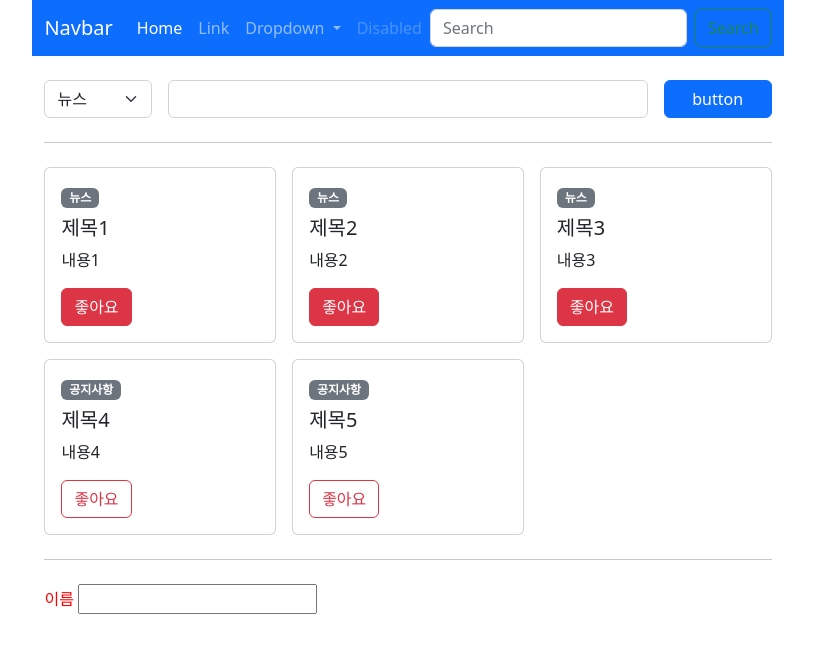
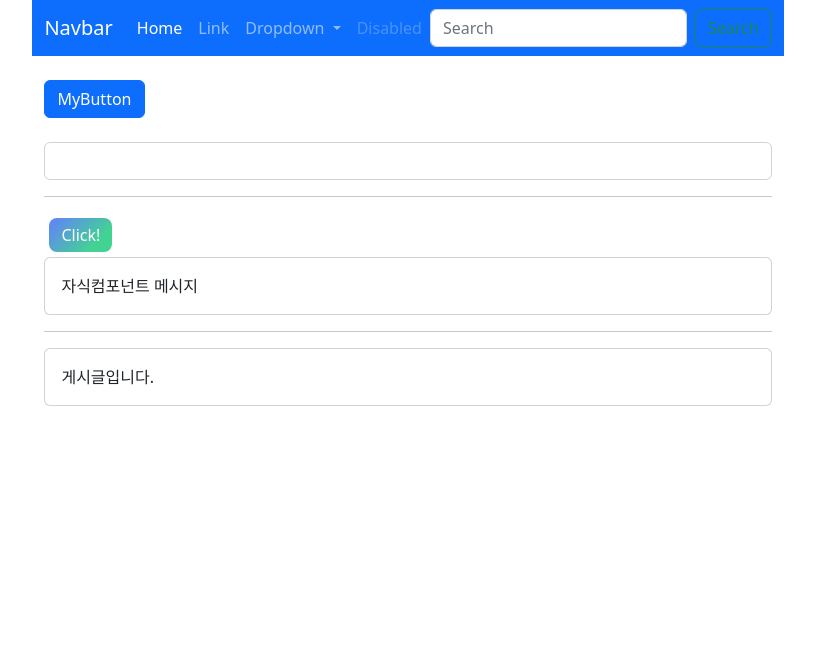
Before and after one commit to navskh/Vue3_Start, a Vue app in the folder learn-vue3/: page / in a window 1280 px wide. Shown: the top 646 px of the page, without its empty margins (232-1047 px from the left). Built offline with nearby package versions, Linux system fonts and the light colour scheme.

Commit message:
2022-08-22 update

```diff
--- a/learn-vue3/src/components/AppCard.vue
+++ b/learn-vue3/src/components/AppCard.vue
@@ -1,57 +1,27 @@
 <template>
 	<div>
 		<div class="card">
+			<div v-if="$slots.header" class="card-header">
+				<slot name="header"></slot>
+			</div>
 			<div class="card-body">
-				<!-- type : nes, notice -->
-				<span class="badge bg-secondary">{{ typeName }}</span>
-				<h5 class="card-title mt-2">{{ title }}</h5>
-				<p class="card-text">
-					{{ contents }}
-				</p>
-				<a href="#" :class="isLikeClass" @click="toggleLike">좋아요</a>
+				<slot :child-message="childMessage" hello-message="안녕하세요"
+					>#body</slot
+				>
+			</div>
+			<div v-if="$slots.header" class="card-footer text-muted">
+				<slot name="footer"></slot>
 			</div>
 		</div>
 	</div>
 </template>
 
 <script>
-import { computed } from 'vue';
+import { ref } from 'vue';
 export default {
-	props: {
-		type: {
-			type: String,
-			default: 'news',
-			validator: value => {
-				return ['news', 'notice'].includes(value);
-			},
-		},
-		title: {
-			type: String,
-			required: true,
-		},
-		contents: {
-			type: String,
-			// required: true,
-		},
-		isLike: {
-			type: Boolean,
-			default: false,
-		},
-	},
-	emits: ['toggleLike'],
-	setup(props, context) {
-		const isLikeClass = computed(() =>
-			props.isLike ? 'btn btn-danger' : 'btn btn-outline-danger',
-		);
-
-		const typeName = computed(() =>
-			props.type === 'news' ? '뉴스' : '공지사항',
-		);
-
-		const toggleLike = () => {
-			context.emit('toggleLike');
-		};
-		return { isLikeClass, typeName, toggleLike };
+	setup() {
+		const childMessage = ref('자식컴포넌트 메시지');
+		return { childMessage };
 	},
 };
 </script>
--- /dev/null
+++ b/learn-vue3/src/components/FancyButton.vue
@@ -0,0 +1,25 @@
+<template>
+	<button class="fancy-btn">
+		<slot></slot>
+	</button>
+</template>
+
+<script>
+export default {
+	setup() {
+		return {};
+	},
+};
+</script>
+
+<style>
+.fancy-btn {
+	color: #fff;
+	background: linear-gradient(315deg, #42d392 25%, #647eff);
+	border: none;
+	padding: 5px 12px;
+	margin: 5px;
+	border-radius: 8px;
+	cursor: pointer;
+}
+</style>
--- a/learn-vue3/src/components/LabelInput.vue
+++ b/learn-vue3/src/components/LabelInput.vue
@@ -1,12 +1,6 @@
 <template>
-	<div>
-		<label
-			>{{ label }}
-			<input v-model="value" type="text" />
-			<!-- v-model="modelValue"
-				@input="event => $emit('update:modelValue', event.target.value)" -->
-		</label>
-	</div>
+	<label class="form-label">{{ label }} </label>
+	<input v-model="value" type="text" class="form-control" />
 </template>
 
 <script>
--- a/learn-vue3/src/components/MyButton.vue
+++ b/learn-vue3/src/components/MyButton.vue
@@ -1,5 +1,7 @@
 <template>
-	<div></div>
+	<div>
+		<button type="button" class="btn btn-primary">MyButton</button>
+	</div>
 </template>
 
 <script>
--- /dev/null
+++ b/learn-vue3/src/components/PostItem.vue
@@ -0,0 +1,59 @@
+<template>
+	<div>
+		<div class="card">
+			<div class="card-body">
+				<!-- type : nes, notice -->
+				<span class="badge bg-secondary">{{ typeName }}</span>
+				<h5 class="card-title mt-2">{{ title }}</h5>
+				<p class="card-text">
+					{{ contents }}
+				</p>
+				<a href="#" :class="isLikeClass" @click="toggleLike">좋아요</a>
+			</div>
+		</div>
+	</div>
+</template>
+
+<script>
+import { computed } from 'vue';
+export default {
+	props: {
+		type: {
+			type: String,
+			default: 'news',
+			validator: value => {
+				return ['news', 'notice'].includes(value);
+			},
+		},
+		title: {
+			type: String,
+			required: true,
+		},
+		contents: {
+			type: String,
+			// required: true,
+		},
+		isLike: {
+			type: Boolean,
+			default: false,
+		},
+	},
+	emits: ['toggleLike'],
+	setup(props, context) {
+		const isLikeClass = computed(() =>
+			props.isLike ? 'btn btn-danger' : 'btn btn-outline-danger',
+		);
+
+		const typeName = computed(() =>
+			props.type === 'news' ? '뉴스' : '공지사항',
+		);
+
+		const toggleLike = () => {
+			context.emit('toggleLike');
+		};
+		return { isLikeClass, typeName, toggleLike };
+	},
+};
+</script>
+
+<style lang="scss" scoped></style>
--- a/learn-vue3/src/components/theView.vue
+++ b/learn-vue3/src/components/theView.vue
@@ -2,29 +2,19 @@
 	<div>
 		<main>
 			<div class="container py-4">
-				<PostCreate @create-post="createPost"></PostCreate>
-				<hr class="my-4" />
-				<div class="row g-3">
-					<div v-for="post in posts" :key="post.id" class="col col-4">
-						<AppCard
-							:title="post.title"
-							:contents="post.contents"
-							:type="post.type"
-							:isLike="post.isLike"
-							@toggle-like="post.isLike = !post.isLike"
-						></AppCard>
-					</div>
-				</div>
+				<MyButton @click="sayHello"></MyButton>
+				<LabelInput></LabelInput>
 
-				<hr class="my-4" />
-				<LabelInputVue
-					v-model="username"
-					label="이름"
-					class="nonclass"
-					style="color: red"
-					id="id"
-					data-id="data"
-				></LabelInputVue>
+				<hr />
+				<FancyButton>Click!</FancyButton>
+				<AppCardVue>
+					<!-- <template #[slotArgs]> 제목입니다. </template> -->
+					<template #default="{ childMessage }">
+						{{ childMessage }}
+					</template>
+				</AppCardVue>
+				<hr />
+				<AppCardVue>게시글입니다.</AppCardVue>
 			</div>
 		</main>
 	</div>
@@ -32,57 +22,26 @@
 
 <script>
 import { reactive, ref } from 'vue';
-import AppCard from '../components/AppCard.vue';
-import PostCreate from '../components/PostCreate.vue';
-import LabelInputVue from './LabelInput.vue';
-import LabelTitle from './LabelTitle.vue';
-import UsernameVue from './UserName.vue';
+import MyButton from './MyButton.vue';
+import LabelInput from './LabelInput.vue';
+import FancyButton from './FancyButton.vue';
+import PostItem from './PostItem.vue';
+import AppCardVue from './AppCard.vue';
 
 export default {
 	components: {
-		AppCard,
-		PostCreate,
-		LabelInputVue,
-		LabelTitle,
-		UsernameVue,
+		MyButton,
+		LabelInput,
+		FancyButton,
+		AppCardVue,
 	},
 	setup() {
-		const post = reactive({
-			title: '제목2',
-			contents: '내용2',
-		});
-
-		const posts = reactive([
-			{ id: 1, title: '제목1', contents: '내용1', isLike: true, type: 'news' },
-			{ id: 2, title: '제목2', contents: '내용2', isLike: true, type: 'news' },
-			{ id: 3, title: '제목3', contents: '내용3', isLike: true, type: 'news' },
-			{
-				id: 4,
-				title: '제목4',
-				contents: '내용4',
-				isLike: false,
-				type: 'notice',
-			},
-			{
-				id: 5,
-				title: '제목5',
-				contents: '내용5',
-				isLike: false,
-				type: 'notice',
-			},
-		]);
-		const createPost = newPost => {
-			console.log(newPost);
-			posts.push(newPost);
+		const sayHello = () => {
+			alert('안녕하세요');
 		};
 
-		const username = ref('');
-		const title = ref('');
-
-		const firstname = ref('');
-		const lastname = ref('');
-
-		return { post, posts, createPost, username, title, firstname, lastname };
+		const slotArgs = ref('header');
+		return { sayHello, slotArgs };
 	},
 };
 </script>
```
